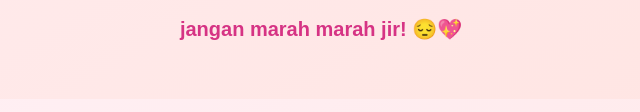
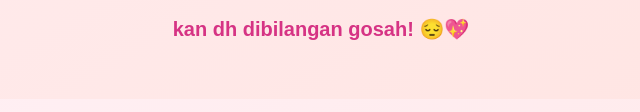
Before and after one commit to istasha02/farihaaa, a plain HTML site: page index.html in a window 1280 px wide. Both pictures are taken after a click on the button "gosa di tekan". Shown: the part 685-797 px from the top of the page, 319-959 px from the left. Drawn offline with Linux system fonts and the light colour scheme.

Commit message:
index.html

```diff
--- a/index.html
+++ b/index.html
@@ -85,7 +85,7 @@
 
   <div>
     <button class="btn-ucapan" onclick="tampilkanUcapan()">gosa di tekan </button>
-    <div id="ucapan">jangan marah marah jir! 😔💖</div>
+    <div id="ucapan">kan dh dibilangan gosah! 😔💖</div>
   </div>
 
   <script>
```
